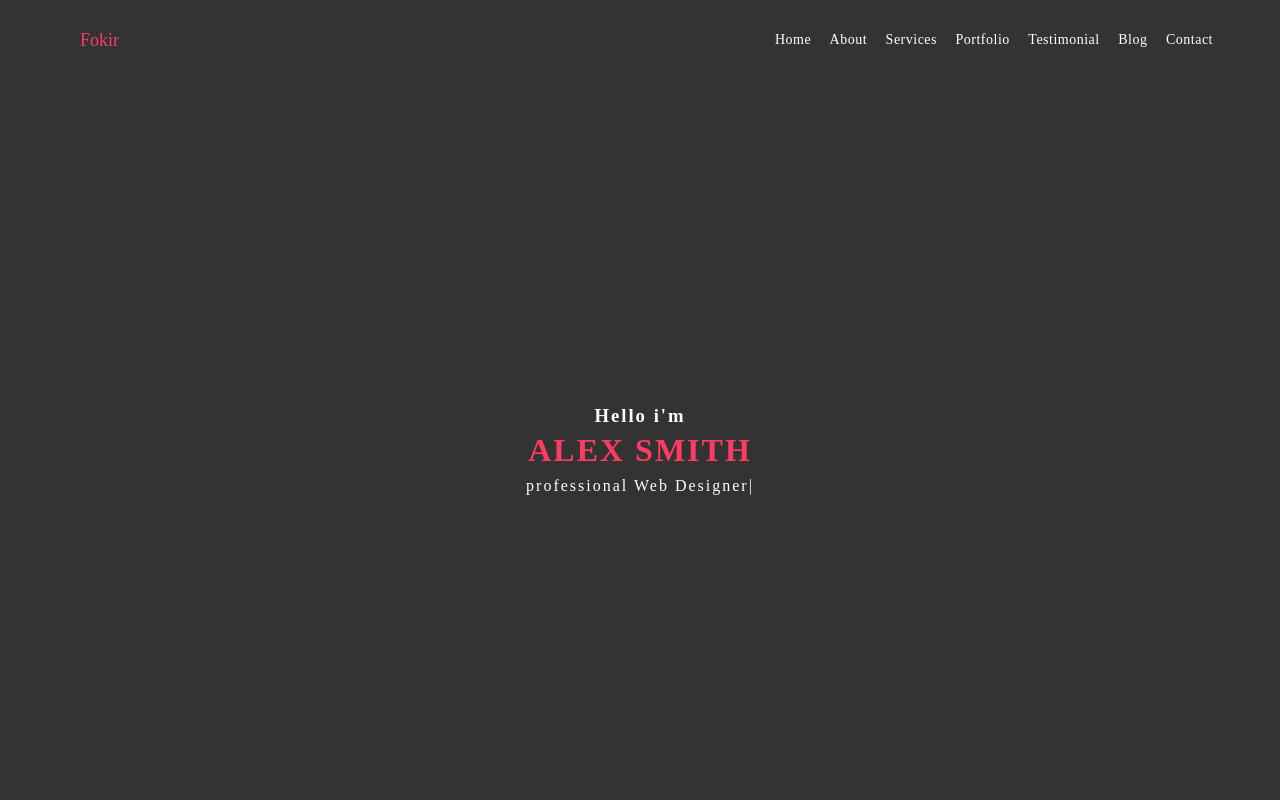
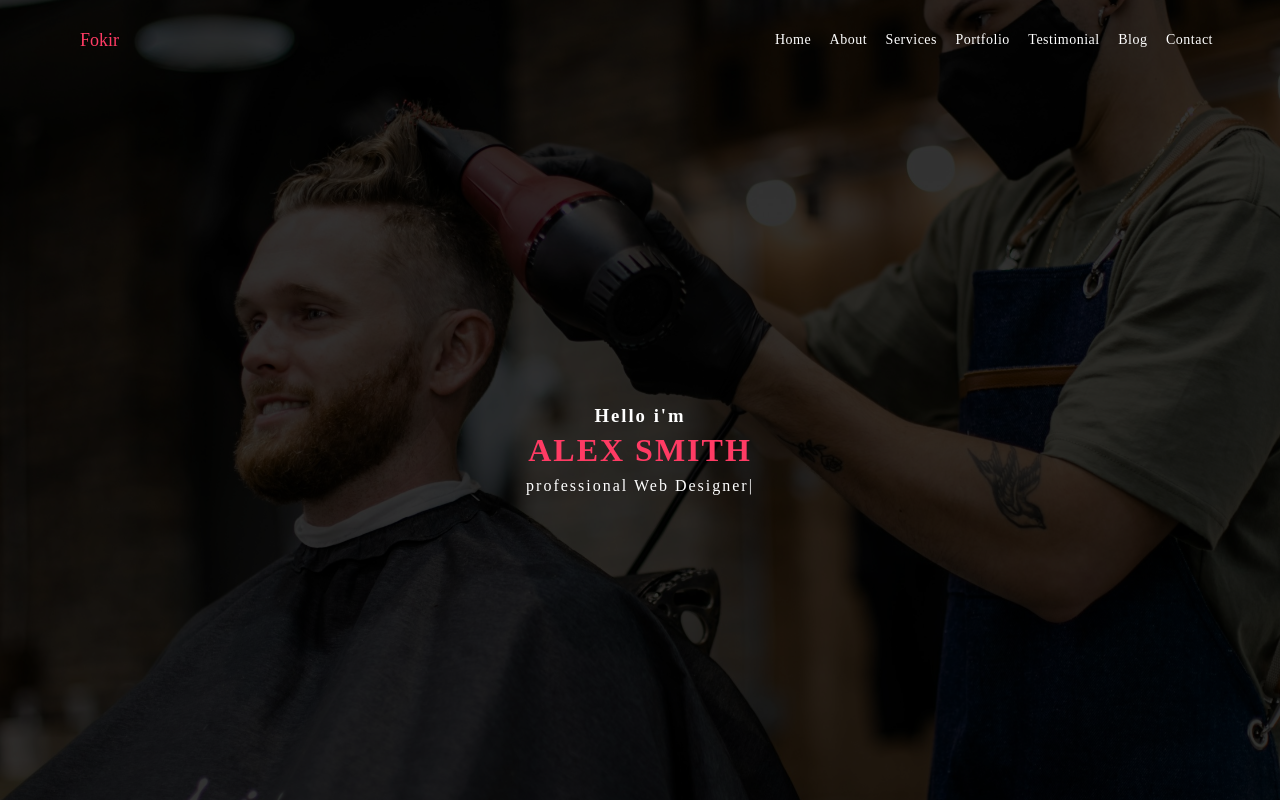
Before and after one commit to ahmedmido-24/Forki, a plain HTML site: page index.html in a window 1280 px wide. Shown: the top 800 px of the page. Drawn offline with nearby package versions, Linux system fonts and the light colour scheme; a web font is replaced by a local one.

Commit message:
Update main.css

```diff
--- a/Css/main.css
+++ b/Css/main.css
@@ -104,7 +104,7 @@ a {
 
 /* section-one */
 .section-one {
-  background-image: url(./Photos/delfina-pan-wJoB8D3hnzc-unsplash.jpg);
+  background-image: url(../Photos/delfina-pan-wJoB8D3hnzc-unsplash.jpg);
   height: 100vh;
   background-size: cover;
   background-position: center;
```
